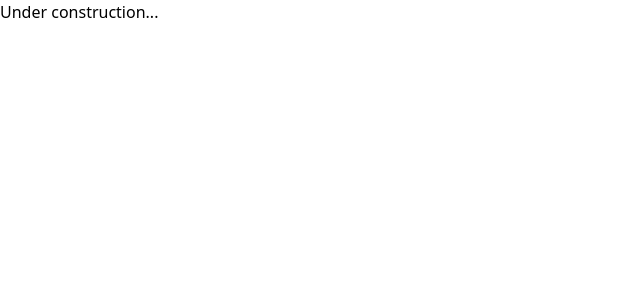
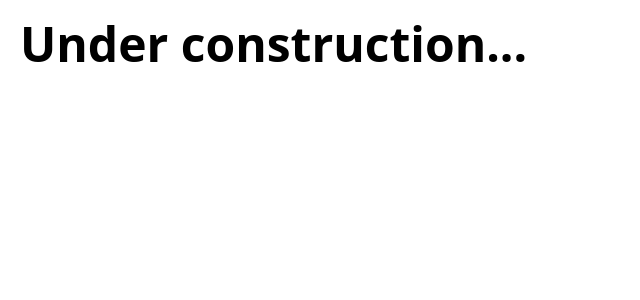
Before and after one commit to mitjans/vue-kinesis, a Vue app: page / in a window 1280 px wide. Shown: the top 300 px of the page, without its empty margins (0-640 px from the left). Built offline with nearby package versions, Linux system fonts and the light colour scheme; a web font is replaced by a local one.

Commit message:
feat: Use tailwindcss

```diff
--- a/src/App.vue
+++ b/src/App.vue
@@ -1,5 +1,9 @@
 <template>
-  <h1>Under construction...</h1>
+  <div class="h-screen w-screen">
+    <div class="text-5xl font-extrabold p-5">
+      Under construction...
+    </div>
+  </div>
 </template>
 
 <script lang="ts">
```
